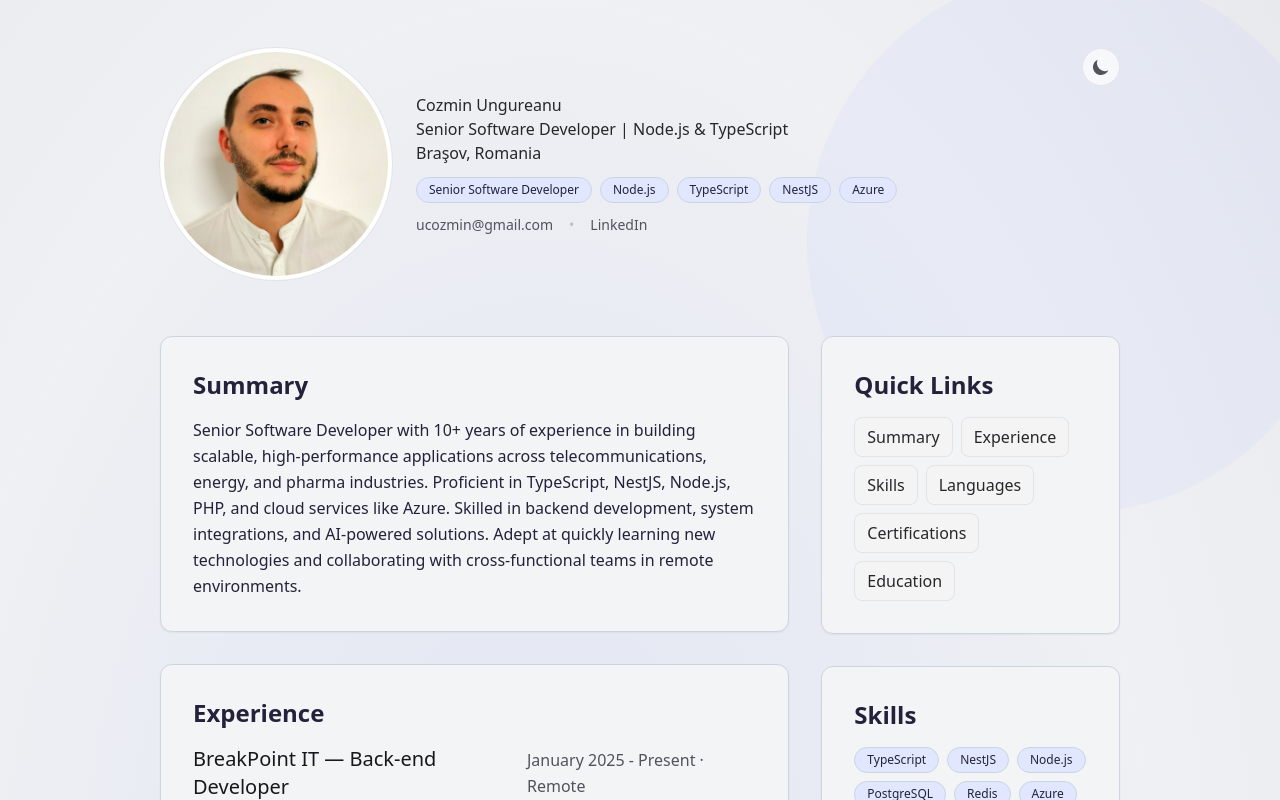
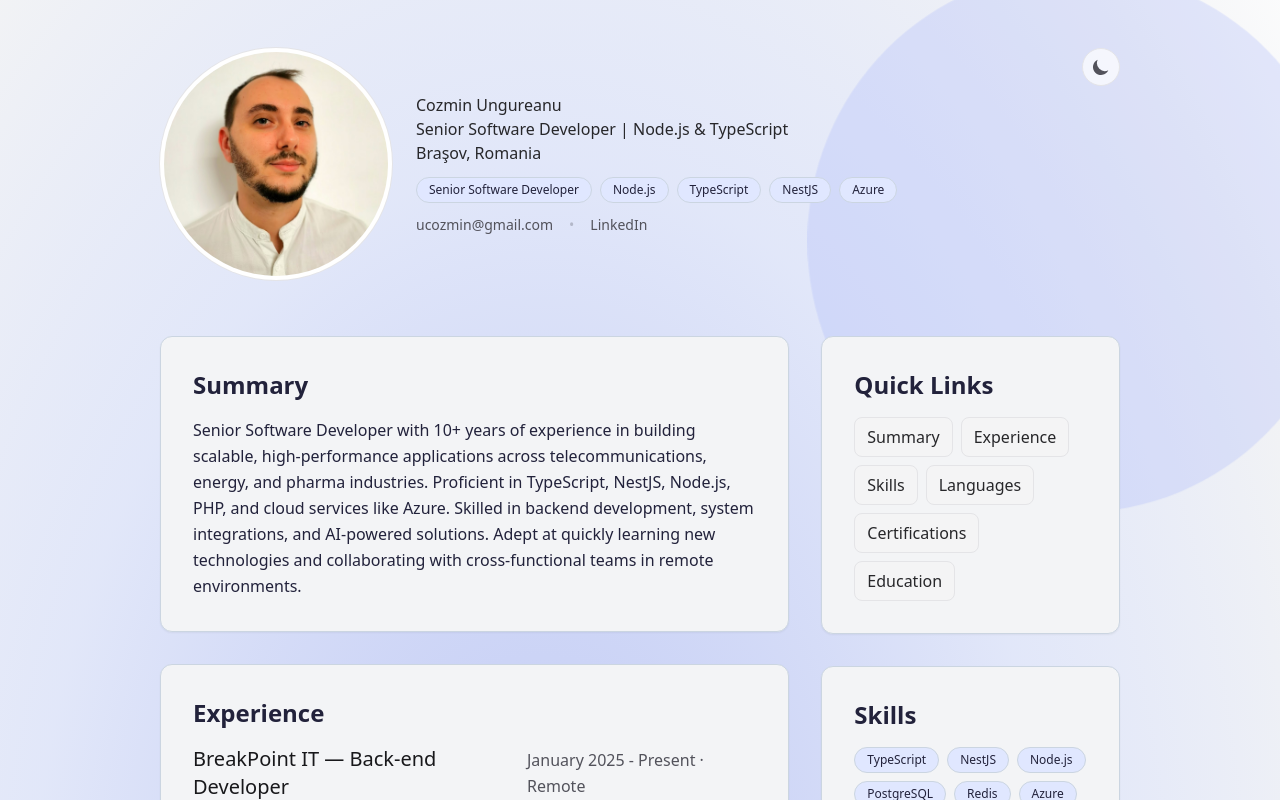
Before and after one commit to cozminu/cozminu.github.io, a React (Create React App) app: page / in a window 1280 px wide. Shown: the top 800 px of the page. Built offline with nearby package versions, Linux system fonts and the light colour scheme.

Commit message:
better background

```diff
--- a/src/App.tsx
+++ b/src/App.tsx
@@ -188,9 +188,10 @@ function App() {
               fy="40%"
               gradientTransform="rotate(10)"
             >
-              <stop offset="0%" stopColor="#e0e7ff" stopOpacity="0.35" />
-              <stop offset="60%" stopColor="#f3f4f6" stopOpacity="0.7" />
-              <stop offset="100%" stopColor="#e5e7eb" stopOpacity="1" />
+              <stop offset="0%" stopColor="#a5b4fc" stopOpacity="0.55" />
+              <stop offset="50%" stopColor="#e0e7ff" stopOpacity="0.7" />
+              <stop offset="80%" stopColor="#f3f4f6" stopOpacity="0.9" />
+              <stop offset="100%" stopColor="#fff" stopOpacity="1" />
             </radialGradient>
           </defs>
           <rect width="1440" height="900" fill="url(#lightBg)" />
@@ -199,8 +200,8 @@ function App() {
             cy="100"
             rx="300"
             ry="120"
-            fill="#c7d2fe"
-            fillOpacity="0.18"
+            fill="#a5b4fc"
+            fillOpacity="0.28"
             style={{ animation: "float1 7s ease-in-out infinite" }}
           />
           <ellipse
@@ -209,7 +210,7 @@ function App() {
             rx="250"
             ry="80"
             fill="#fbbf24"
-            fillOpacity="0.08"
+            fillOpacity="0.13"
             style={{ animation: "float2 9s ease-in-out infinite" }}
           />
         </svg>
```
